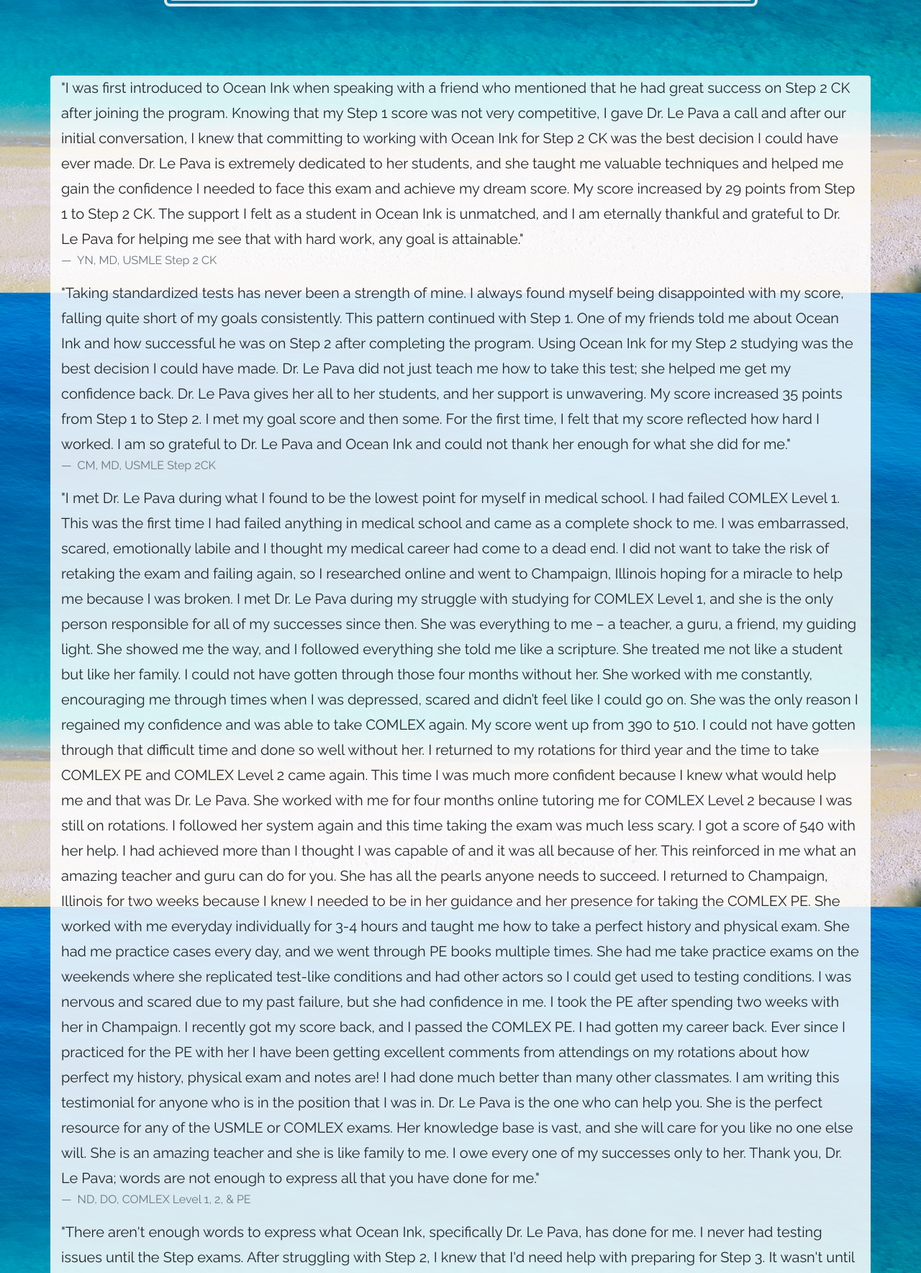
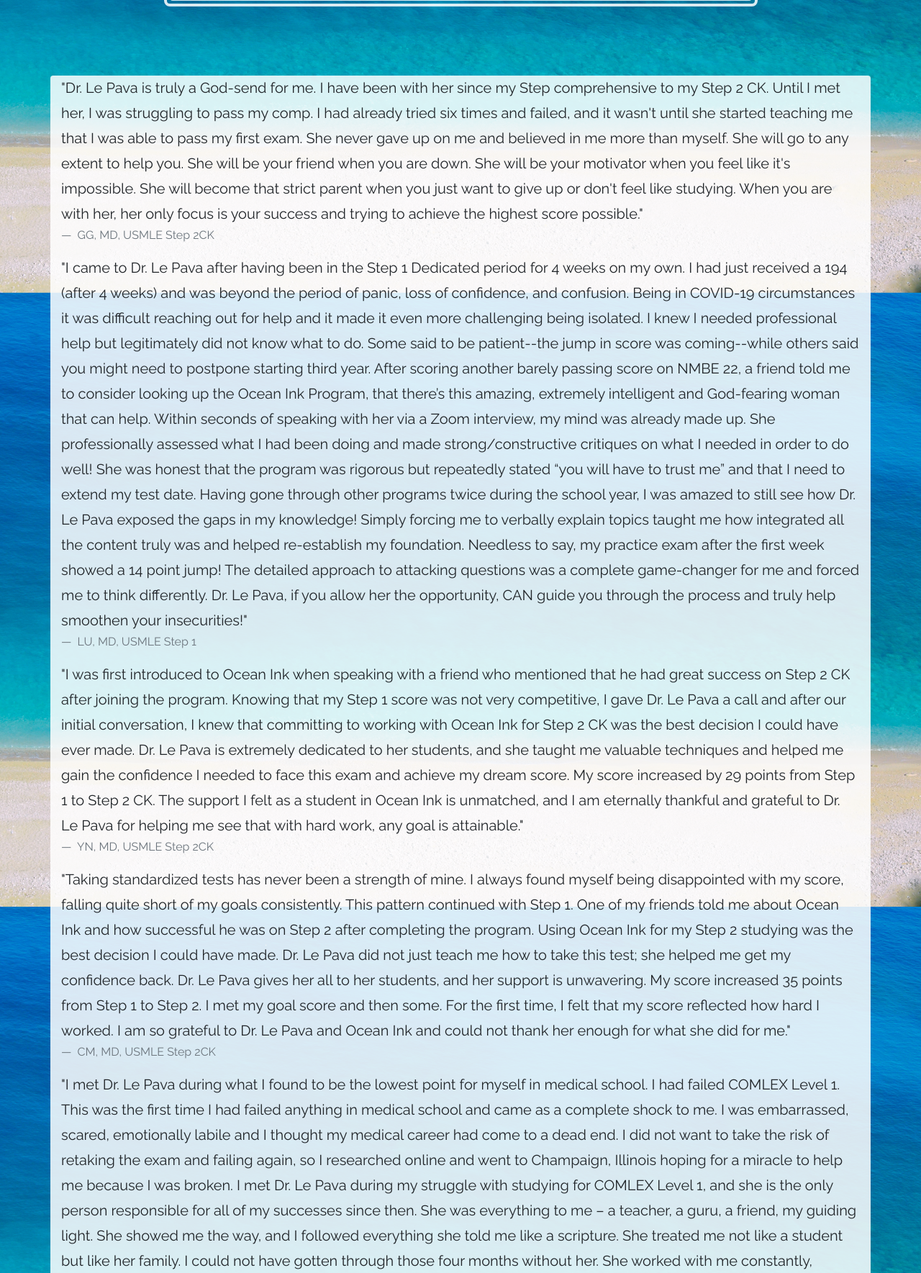
Before and after one commit to bobort/cheese, a Django app: template templates/index.html in a window 1280 px wide. Shown: the part 1300-3069 px from the top of the page at 72% size. Run offline with Django 3.2, Linux system fonts and the light colour scheme; the template is opened without the code that fills it, so the values that code supplies are empty; some libraries are stand-ins or nearby versions.

Commit message:
added testimonials

```diff
--- a/templates/section_testimonials.html
+++ b/templates/section_testimonials.html
@@ -1,5 +1,43 @@
 <section class="page-section clearfix">
     <div class="container bg-faded rounded">
+        <blockquote class="blockquote">
+            <p class="mb-0">
+                "Dr. Le Pava is truly a God-send for me. I have been with her since my Step comprehensive
+                to my Step 2 CK. Until I met her, I was struggling to pass my comp. I had already tried
+                six times and failed, and it wasn't until she started teaching me that I was able to pass my first exam.
+                She never gave up on me and believed in me more than myself. She will go to any extent to help you.
+                She will be your friend when you are down. She will be your motivator when you feel like it's impossible.
+                She will become that strict parent when you just want to give up or don't feel like studying.
+                When you are with her, her only focus is your success and trying to achieve the highest score possible."
+            </p>
+            <footer class="blockquote-footer">
+                GG, MD, USMLE Step 2CK
+            </footer>
+        </blockquote>
+        <blockquote class="blockquote">
+            <p class="mb-0">
+                "I came to Dr. Le Pava after having been in the Step 1 Dedicated period for 4 weeks on my own. I had just
+                received a 194 (after 4 weeks) and was beyond the period of panic, loss of confidence, and confusion.
+                Being in COVID-19 circumstances it was difficult reaching out for help and it made it even more
+                challenging being isolated. I knew I needed professional help but legitimately did not know what to do.
+                Some said to be patient--the jump in score was coming--while others said you might need to postpone
+                starting third year. After scoring another barely passing score on NMBE 22, a friend told me to consider
+                looking up the Ocean Ink Program, that there’s this amazing, extremely intelligent and God-fearing woman
+                that can help. Within seconds of speaking with her via a Zoom interview, my mind was already made up.
+                She professionally assessed what I had been doing and made strong/constructive critiques on what I
+                needed in order to do well! She was honest that the program was rigorous but repeatedly stated “you will
+                have to trust me” and that I need to extend my test date. Having gone through other programs twice
+                during the school year, I was amazed to still see how Dr. Le Pava exposed the gaps in
+                my knowledge! Simply forcing me to verbally explain topics taught me how integrated all the content
+                truly was and helped re-establish my foundation. Needless to say, my practice exam after the first week
+                showed a 14 point jump! The detailed approach to attacking questions was a complete game-changer for me
+                and forced me to think differently. Dr. Le Pava, if you allow her the opportunity, CAN guide you through
+                the process and truly help smoothen your insecurities!"
+            </p>
+            <footer class="blockquote-footer">
+                LU, MD, USMLE Step 1
+            </footer>
+        </blockquote>
         <blockquote class="blockquote">
             <p class="mb-0">
                 "I was first introduced to Ocean Ink when speaking with a friend who mentioned that he had great success
@@ -12,7 +50,7 @@
                 helping me see that with hard work, any goal is attainable."
             </p>
             <footer class="blockquote-footer">
-                YN, MD, USMLE Step 2 CK
+                YN, MD, USMLE Step 2CK
             </footer>
         </blockquote>
         <blockquote class="blockquote">
```
